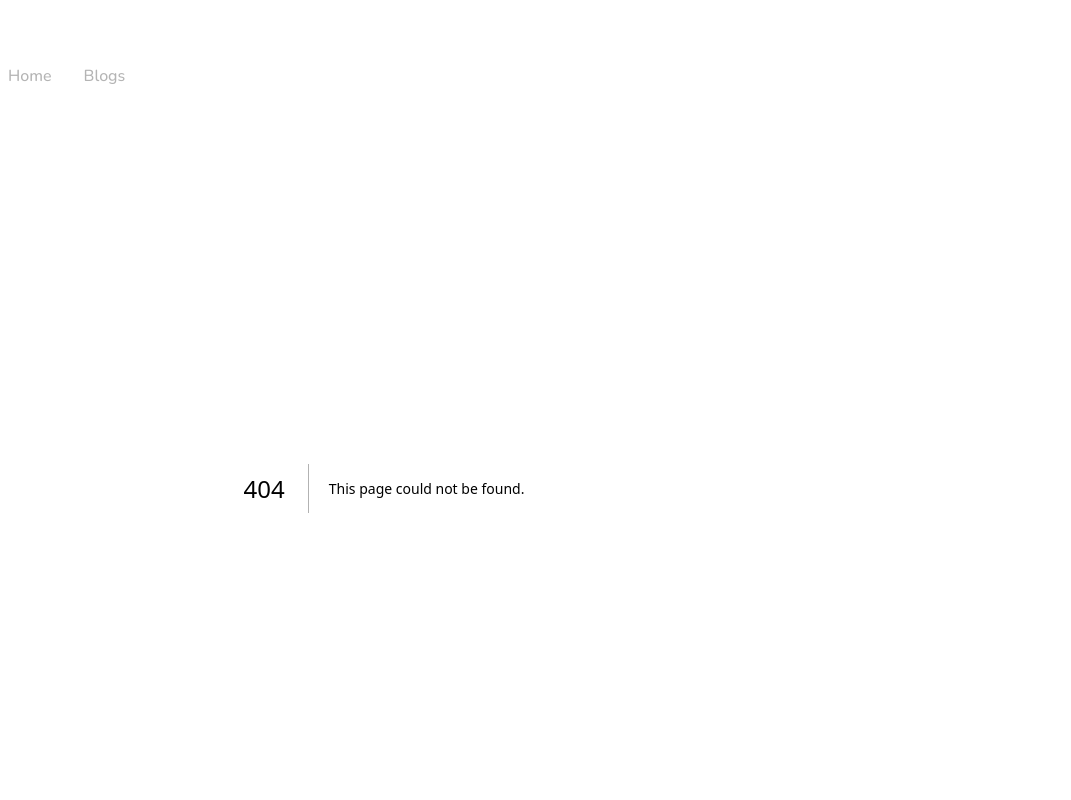
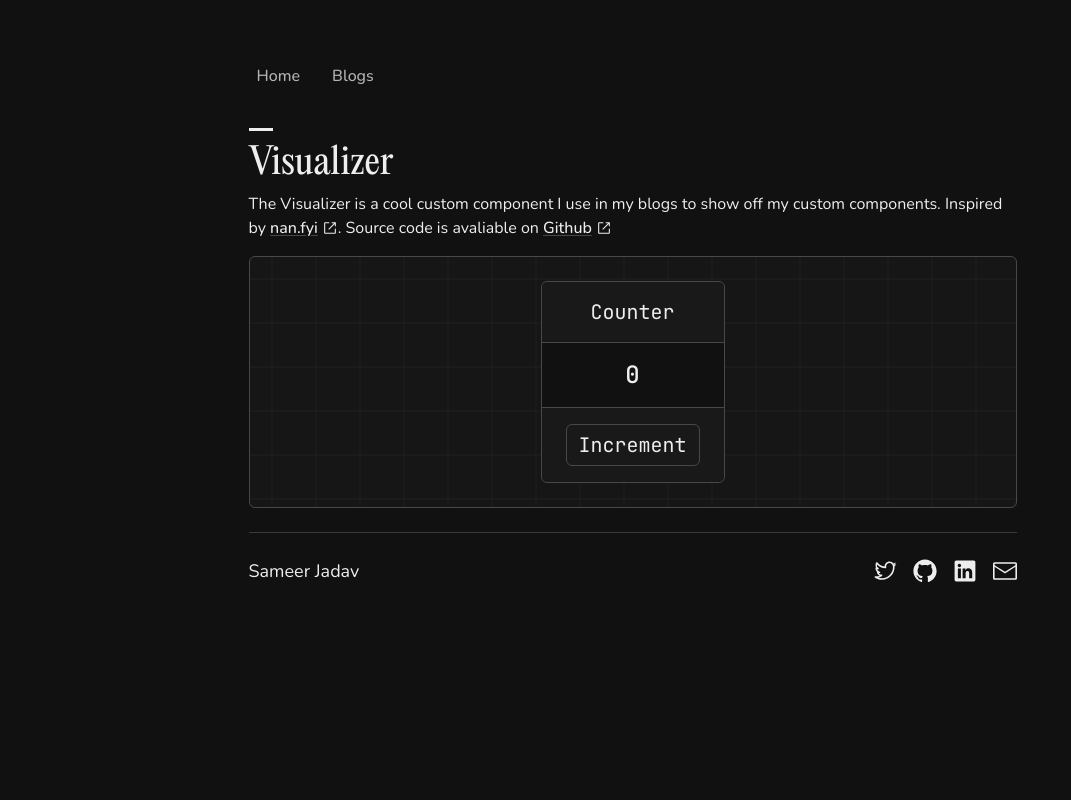
Before and after one commit to SameerJadav/sameerjadav.me, a Next.js app: page /experimental-components in a window 1280 px wide. Before the commit this address had no page. Shown: the top 800 px of the page, without its empty margins (0-1071 px from the left). Built offline with nearby package versions, Linux system fonts and the light colour scheme; what contentlayer would draw is missing.

Commit message:
added visualizer component

```diff
--- /dev/null
+++ b/src/app/experimental-components/page.tsx
@@ -0,0 +1,30 @@
+import Counter from "~/components/Counter"
+import CustomLink from "~/components/CustomLink"
+import H2 from "~/components/H2"
+import Visualizer from "~/components/Visualizer"
+
+export default function ExperimentalComponentsPage() {
+  return (
+    <main>
+      <H2 lable="Visualizer" />
+      <p className="mt-2">
+        The Visualizer is a cool custom component I use in my blogs to show off
+        my custom components. Inspired by{" "}
+        <CustomLink href="https://www.nan.fyi" underline icon>
+          nan.fyi
+        </CustomLink>
+        . Source code is avaliable on{" "}
+        <CustomLink
+          href="https://github.com/SameerJadav/sameerjadav.me/blob/main/src/components/Visualizer.tsx"
+          underline
+          icon
+        >
+          Github
+        </CustomLink>
+      </p>
+      <Visualizer className="mt-4">
+        <Counter />
+      </Visualizer>
+    </main>
+  )
+}
--- /dev/null
+++ b/src/components/Counter.tsx
@@ -0,0 +1,25 @@
+"use client"
+
+import { useState } from "react"
+
+export default function Counter() {
+  const [count, setCount] = useState(0)
+  return (
+    <div className="rounded-md border border-gray7">
+      <div className="flex items-center justify-center rounded-t-md bg-gray2 px-6 py-4">
+        <p className="font-mono text-lg md:text-xl">Counter</p>
+      </div>
+      <div className="flex items-center justify-center border-y border-gray7 bg-gray1 px-6 py-4">
+        <p className="font-mono text-xl font-medium md:text-2xl">{count}</p>
+      </div>
+      <div className="flex items-center justify-center rounded-b-md bg-gray2 px-6 py-4">
+        <button
+          onClick={() => setCount(count + 1)}
+          className="rounded-md border border-gray7 px-3 py-1.5 font-mono text-lg hover:border-gray8 md:text-xl"
+        >
+          Increment
+        </button>
+      </div>
+    </div>
+  )
+}
--- /dev/null
+++ b/src/components/Visualizer.tsx
@@ -0,0 +1,19 @@
+import { cn } from "~/lib/utils"
+
+interface VisualizerProps {
+  children: React.ReactNode
+  className?: string
+}
+
+export default function Visualizer({ children, className }: VisualizerProps) {
+  return (
+    <div
+      className={cn(
+        "bg-grid flex items-center justify-center rounded-md border border-gray7 bg-[url('/images/grid.svg')] p-6",
+        className,
+      )}
+    >
+      {children}
+    </div>
+  )
+}
--- a/tailwind.config.ts
+++ b/tailwind.config.ts
@@ -6,6 +6,9 @@ export default {
   content: ["./src/**/*.{js,ts,jsx,tsx}"],
   theme: {
     extend: {
+      backgroundSize: {
+        grid: "2.75rem 2.75rem",
+      },
       colors: {
         ...grayDark,
         ...blue,
```
Also changed, not shown: public/images/grid.svg (added).
